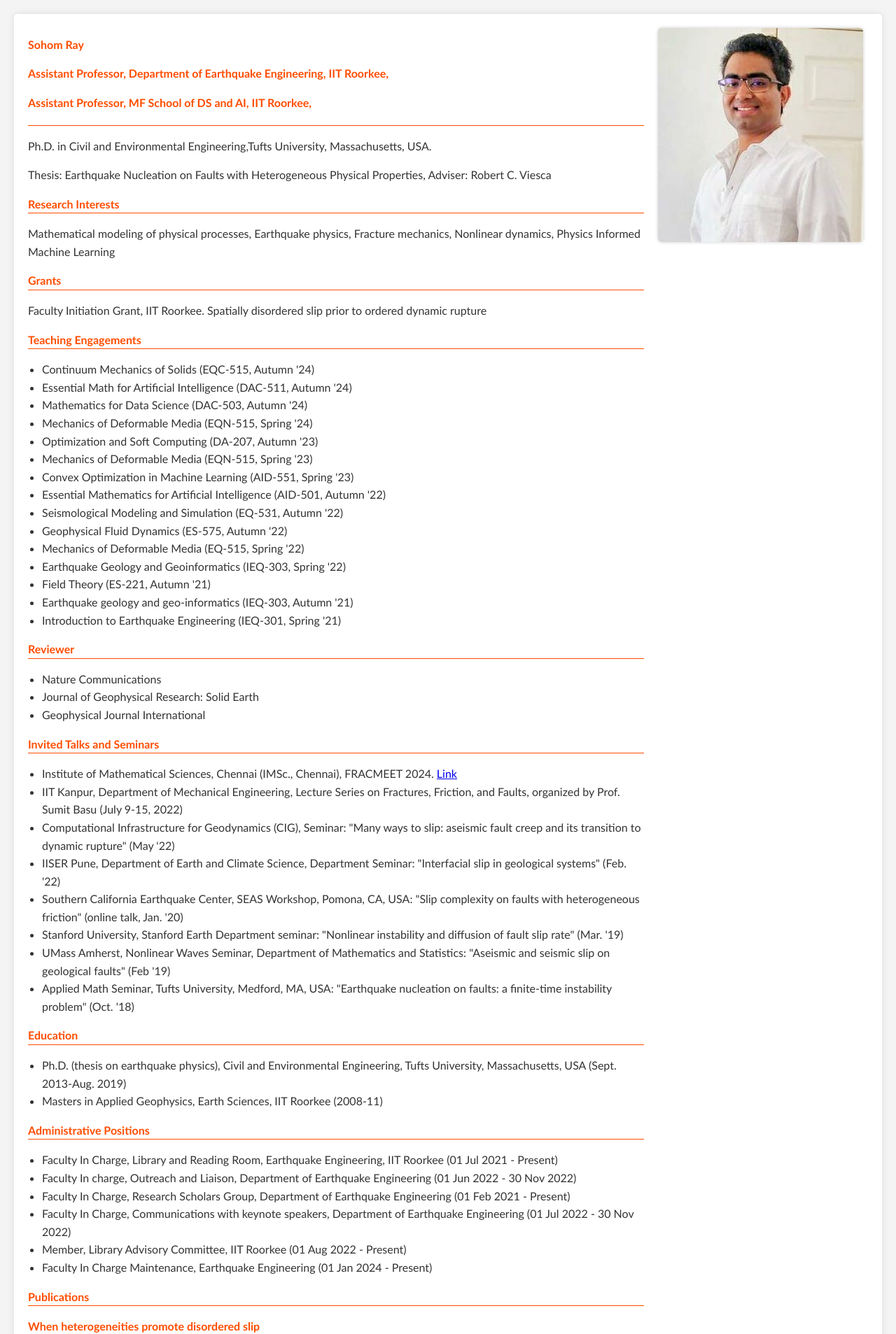
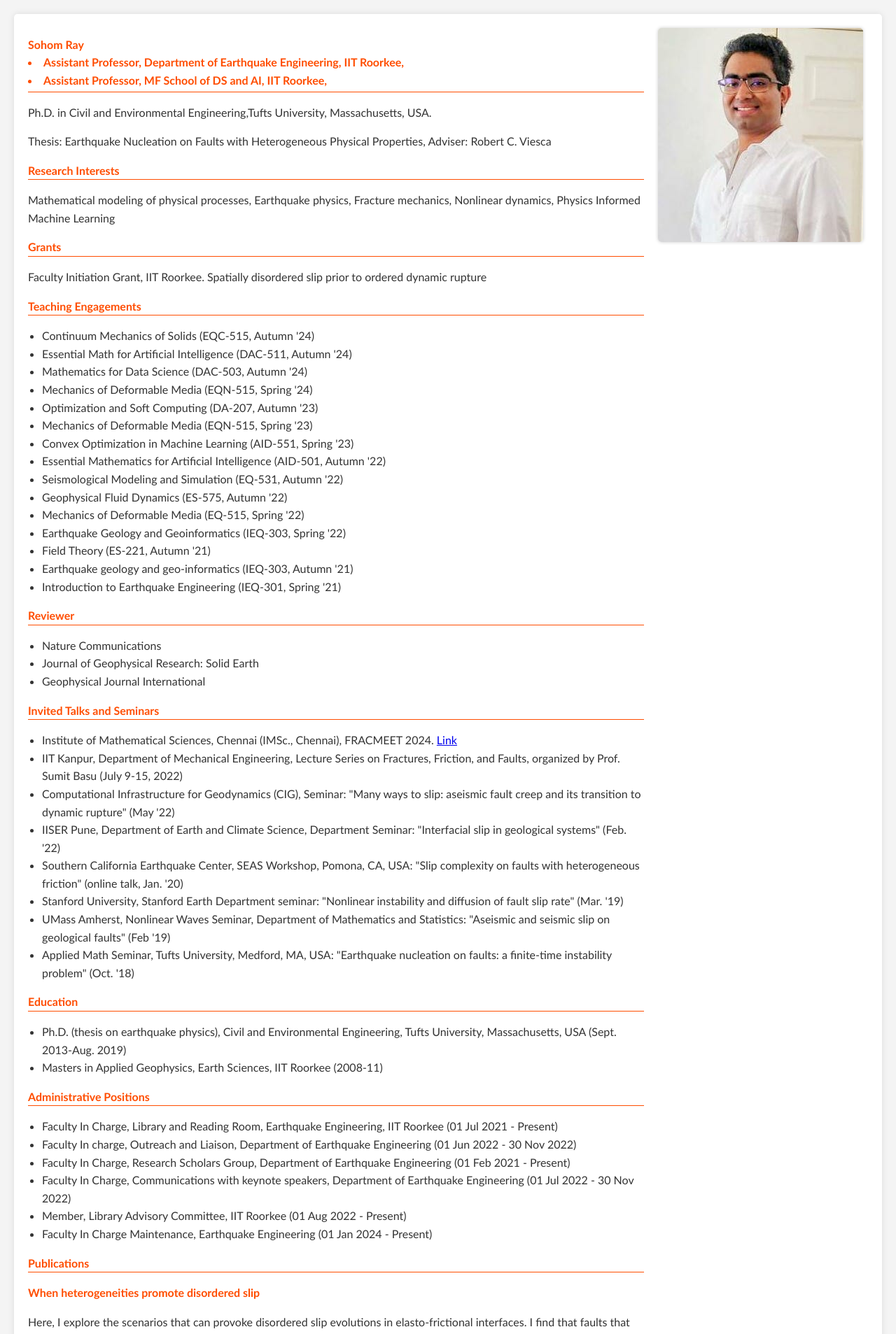
Before and after one commit to RaySohom/q, a Jekyll site: the page index.html, which Jekyll copies as it is, in a window 1280 px wide. Shown: the top 1907 px of the page at 70% size. Built offline with Jekyll 4.4.1, drawn with Linux system fonts in a browser that asks for light colours; some web fonts are replaced.

```diff
--- a/index.html
+++ b/index.html
@@ -7,8 +7,8 @@
     <div class="container">
         <div class="main-content">
             <h1>Sohom Ray
-            <p><strong>Assistant Professor, Department of Earthquake Engineering, IIT Roorkee,</strong></p>
-            <p><strong>Assistant Professor, MF School of DS and AI, IIT Roorkee,</strong></p>
+            <li><strong>Assistant Professor, Department of Earthquake Engineering, IIT Roorkee,</strong></li>
+            <li><strong>Assistant Professor, MF School of DS and AI, IIT Roorkee,</strong></li>
             </h1>
             <p> Ph.D. in Civil and Environmental Engineering,Tufts University, Massachusetts, USA.</p>
             <p>Thesis: Earthquake Nucleation on Faults with Heterogeneous Physical Properties, Adviser: Robert C. Viesca</p>
```
